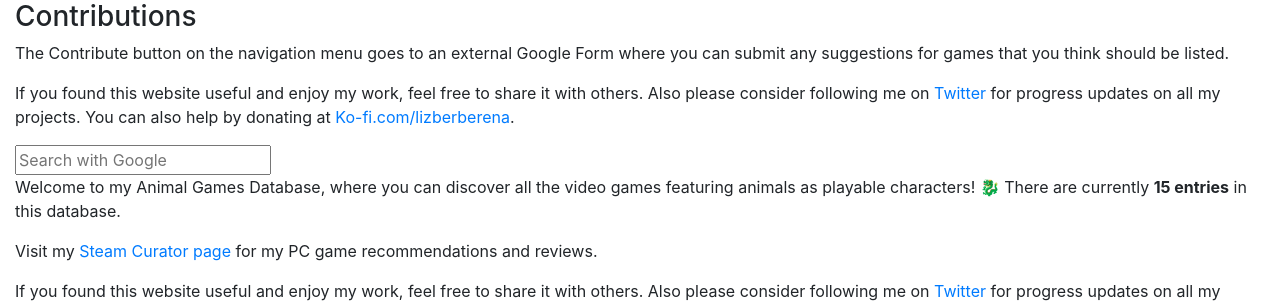
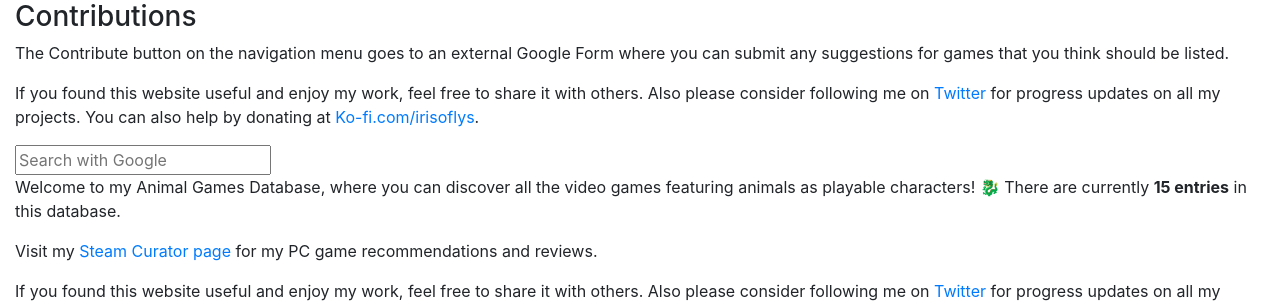
Before and after one commit to byliz/animal-game-database, a Jekyll site: the page built from about/index.html, in a window 1280 px wide. Shown: the part 530-833 px from the top of the page. Built offline with Jekyll 4.4.1, drawn with Linux system fonts in a browser that asks for light colours; nearby versions of some CDN libraries.

Commit message:
Update index.html

```diff
--- a/about/index.html
+++ b/about/index.html
@@ -26,7 +26,7 @@
 
 <h3>How it Works</h3>
 
-<p>I made this website by hand from scratch and use <a href="https://pages.github.com/" target="_blank">Github Pages</a> to host it. You can check out the source code <a href="http://github.com/lizberberena/kemono-database" target="_blank">here</a>. This website is a static website generated using the <a href="https://jekyllrb.com/" target="_blank">Jekyll</a> static site generator. Entries must be manually added as a markup file in the _posts folder.</p>
+<p>I made this website by hand from scratch and use <a href="https://pages.github.com/" target="_blank">Github Pages</a> to host it. You can check out the source code <a href="http://github.com/irisoflys/kemono-database" target="_blank">here</a>. This website is a static website generated using the <a href="https://jekyllrb.com/" target="_blank">Jekyll</a> static site generator. Entries must be manually added as a markup file in the _posts folder.</p>
 
 <h3>Contributions</h3>
 
@@ -34,4 +34,4 @@
 The Contribute button on the navigation menu goes to an external Google Form where you can submit any suggestions for games that you think should be listed.
 </p>
 
-<p>If you found this website useful and enjoy my work, feel free to share it with others. Also please consider following me on <a href="http://twitter.com/lizberberena" target="_blank">Twitter</a> for progress updates on all my projects. You can also help by donating at <a href="https://ko-fi.com/lizberberena" target="_blank">Ko-fi.com/lizberberena</a>.</p>
+<p>If you found this website useful and enjoy my work, feel free to share it with others. Also please consider following me on <a href="http://twitter.com/irisoflys" target="_blank">Twitter</a> for progress updates on all my projects. You can also help by donating at <a href="https://ko-fi.com/irisoflys" target="_blank">Ko-fi.com/irisoflys</a>.</p>
```
